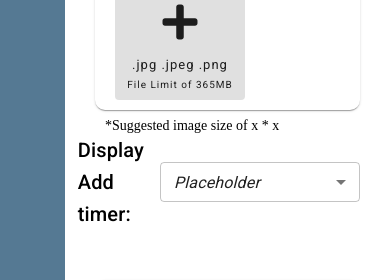
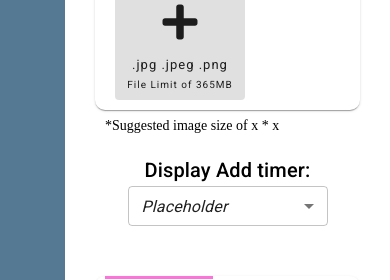
Before and after one commit to cocoa-1012/camp-bow-wow, a React (Create React App) app: page /configure/slide-show in a window 390 px wide. Shown: the part 5520-5800 px from the top of the page. Built offline with nearby package versions, Linux system fonts and the light colour scheme.

Commit message:
slide show page responsive

```diff
--- a/src/components/configure/slideShow/AddImages/AddImages.js
+++ b/src/components/configure/slideShow/AddImages/AddImages.js
@@ -23,11 +23,14 @@ const AdImages = () => {
       </Box>
       <div>
         <Stack
-          direction='row'
-          gap={2}
+          direction={{
+            xs: 'column',
+            sm: 'row',
+          }}
+          gap={{ xs: 0, sm: 2 }}
           alignItems={'center'}
-          justifyContent='end'
-          sx={{ mb: '50px' }}
+          justifyContent={{ xs: 'center', sm: 'end' }}
+          sx={{ mb: '50px', mt: { xs: '20px', sm: '0' } }}
         >
           <div>
             <Typography variant='h6'>Rotation timer:</Typography>
--- a/src/components/configure/slideShow/PhotoImages/PhotoImages.js
+++ b/src/components/configure/slideShow/PhotoImages/PhotoImages.js
@@ -22,11 +22,14 @@ const PhotoImages = () => {
         *Suggested image size of x * x
       </Box>
       <Stack
-        direction='row'
-        gap={2}
+        direction={{
+          xs: 'column',
+          sm: 'row',
+        }}
+        gap={{ xs: 0, sm: 2 }}
         alignItems={'center'}
-        justifyContent='end'
-        sx={{ mb: '50px' }}
+        justifyContent={{ xs: 'center', sm: 'end' }}
+        sx={{ mb: '50px', mt: { xs: '20px', sm: '0' } }}
       >
         <div>
           <Typography variant='h6'>Display Add timer:</Typography>
```
